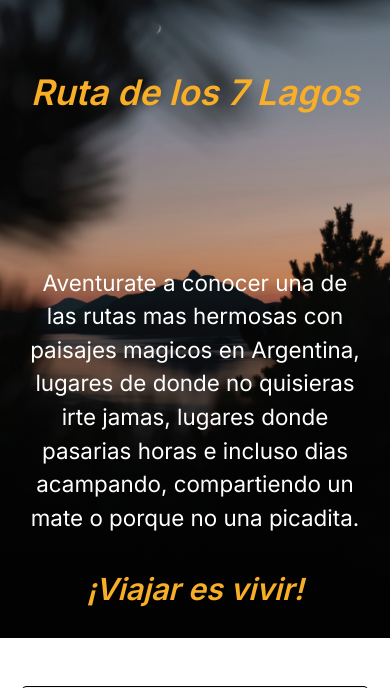
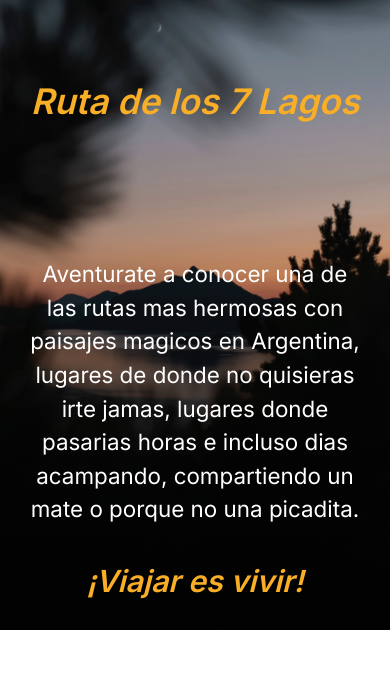
Before and after one commit to WaltherF/ProyectoCoderHouse, a website: page index.html in a window 390 px wide. Shown: the part 79-767 px from the top of the page. Drawn offline with nearby package versions, Linux system fonts and the light colour scheme; files whose address does not match are found by name.

Commit message:
ultimando detalles en index

```diff
--- a/index.html
+++ b/index.html
@@ -51,11 +51,14 @@
         <section class="section container">
             <div class="column justify-content-center aling-item-center">
                 <h1 class="title">Ruta de los 7 Lagos</h1>
-                <P class="p"> Aventurate a conocer una de las rutas mas hermosas con paisajes magicos en Argentina,
-                    lugares
-                    de donde no quisieras irte jamas, lugares donde pasarias horas e
-                    incluso dias acampando, compartiendo un mate o porque no una picadita.</P>
-                <div class="viajar">¡Viajar es vivir!</div>
+                <P class="p">
+                    Aventurate a conocer una de las rutas mas hermosas con paisajes magicos en Argentina, lugares de donde no quisieras irte jamas, lugares donde pasarias horas e incluso dias acampando, compartiendo un mate o porque no una picadita.
+                </P>
+                <div class="motivar">
+                    <p class="viajar">
+                        ¡Viajar es vivir!
+                    </p>
+                </div>
             </div>
         </section>
     </header>
--- a/scss/Index.scss
+++ b/scss/Index.scss
@@ -105,7 +105,7 @@
             }
             .section{
                 text-align: center;
-                margin-top: 7vh;
+                margin-top: 8vh;
                 width: 100%;
                 .column{
                     .title{
@@ -115,15 +115,17 @@
                     }
                     .p{
                         font-size: 1.4rem;
-                        padding-top: 7vh;
+                        padding-top: 5vh;
                         color: white;
                     }
+                    .motivar{
                         .viajar{
                             font-size: 1.9rem;
                             font-weight: 600;
                             padding-top: 2vh;
                             padding-bottom: 3vh;
                             color: $colorprimary;
+                        }
                     }
                 }
             }
```
Also changed, not shown: pages/Info.html (+1 -1 lines), css/estilos.css, 1 other file. Lines whose indentation alone changed are shown as unchanged.
